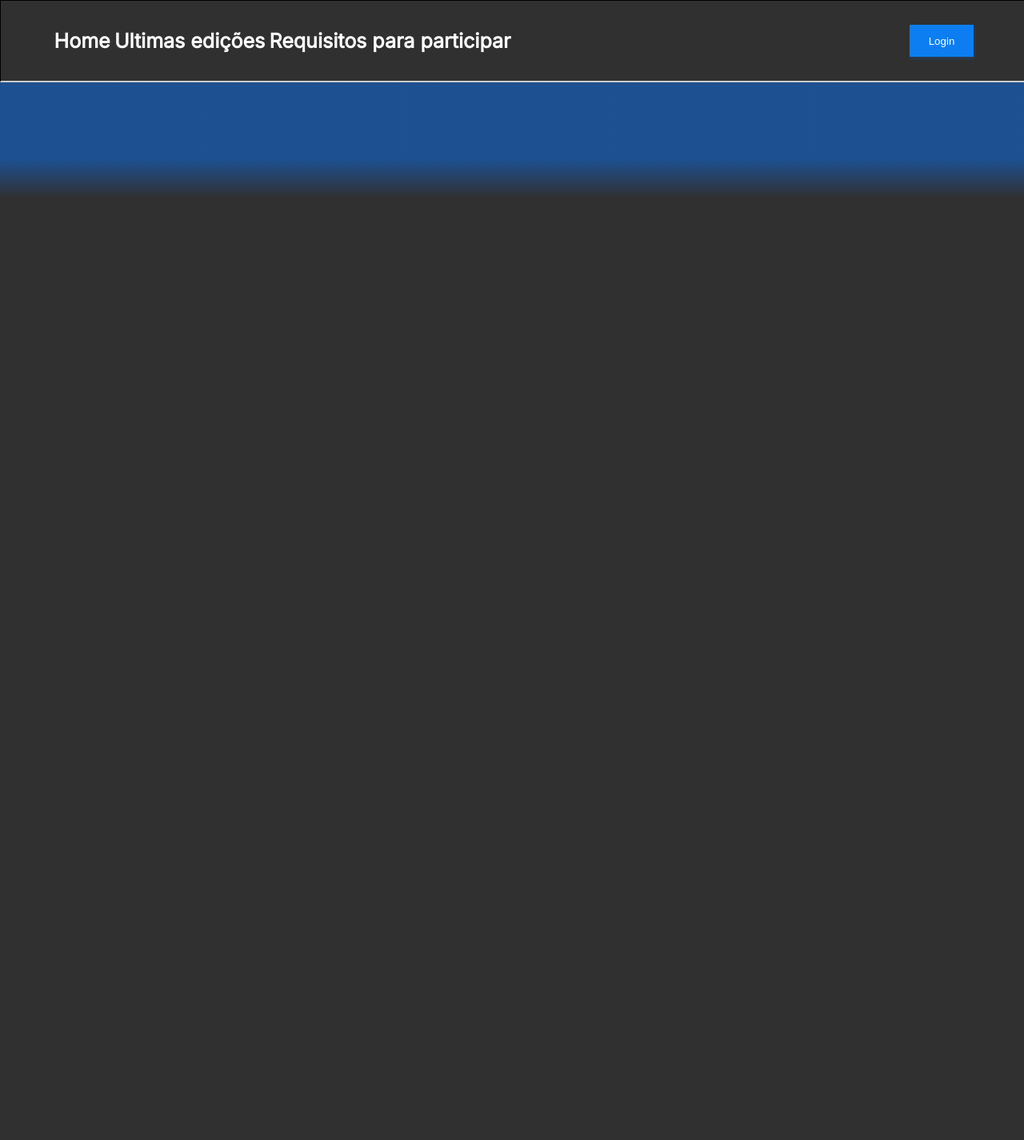
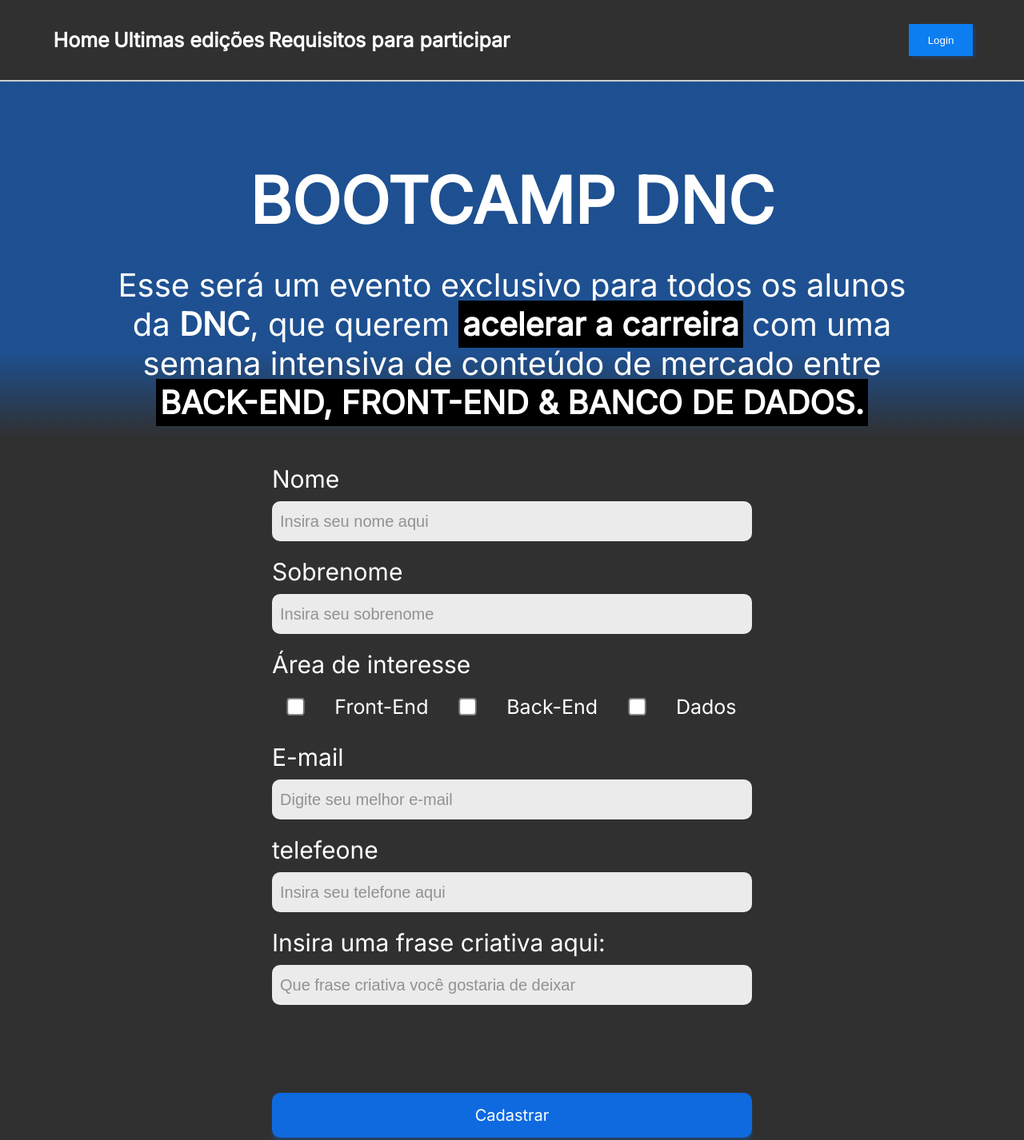
Before and after one commit to jhonscarvalho/bootcamp-DNC, a plain HTML site: page index.html in a window 1280 px wide. Shown: the top 1426 px of the page at 80% size. Before the commit the page ends 1000 px from the top, so only its background shows below. Drawn offline with Linux system fonts and the light colour scheme.

Commit message:
Adicionando sessão

```diff
--- a/index.html
+++ b/index.html
@@ -1,5 +1,6 @@
 <!DOCTYPE html>
 <html lang="pt-br">
+
 <head>
     <meta charset="UTF-8">
     <meta name="viewport" content="width=device-width, initial-scale=1.0">
@@ -7,6 +8,7 @@
     <title>BootCamp DNC</title>
 
 </head>
+
 <body>
     <nav id="principal">
         <div id="menu">
@@ -16,5 +18,61 @@
         </div>
         <button>Login</button>
     </nav>
+
+    <section>
+        <header>
+            <h1>
+                bootcamp dnc
+            </h1>
+
+            <h2>Esse será um evento exclusivo para todos os alunos<br>
+                da <strong>DNC</strong>, que querem <span class="destaque">acelerar a carreira</span> com uma<br>
+                semana intensiva de conteúdo de mercado entre<br>
+                <span class="destaque">BACK-END, FRONT-END & BANCO DE DADOS.</span>
+            </h2>
+        </header>
+
+        <form action="">
+            <div class="formGroup">
+                <label>Nome</label>
+                <input type="text" placeholder="Insira seu nome aqui">
+            </div>
+            <div class="formGroup">
+                <label>Sobrenome</label>
+                <input type="text" placeholder="Insira seu sobrenome">
+            </div>
+            <div class="formGroup">
+                <label>Área de interesse</label>
+                <div class="areaInteresse">
+                    <input type="checkbox" value="front">
+                    <label>Front-End</label>
+
+                    <input type="checkbox" value="back">
+                    <label>Back-End</label>
+
+                    <input type="checkbox" value="dados">
+                    <label>Dados</label>
+                </div>
+            </div>
+            <div class="formGroup">
+                <label>E-mail</label>
+                <input type="email" placeholder="Digite seu melhor e-mail">
+            </div>
+            <div class="formGroup">
+                <label>telefeone</label>
+                <input type="text" placeholder="Insira seu telefone aqui">
+            </div>
+            <div class="formGroup">
+                <label>Insira uma frase criativa aqui:</label>
+                <input type="text" placeholder="Que frase criativa você gostaria de deixar">
+            </div>
+
+            <input type="submit" value="Cadastrar">
+
+        </form>
+
+    </section>
+
 </body>
+
 </html>
--- a/styles.css
+++ b/styles.css
@@ -1,20 +1,27 @@
 /* IMPORTAÇÃO DE FONTE */
 @import url('https://fonts.googleapis.com/css2?family=Inter&display=swap');
+
+/* VARIÁVEIS GLOBAIS */
+:root {
+    --azul-dnc: #0C70F2;
+    --preto-dnc: #303030;
+    --cinza-hover: #C9C9C9;
+    --fonte-padrao: 'inter';
+}
 
 body {
     margin: 0px;
     padding: 0px;
     background: linear-gradient(180deg, rgba(12, 112, 242, 0.5)19.91%, rgba(12, 112, 242, 0)24.84%), #303030;
     background-repeat: no-repeat;
-    height: 1000px;
+    height: 2206px;
 }
 
 /* MENU PRINCIPAL */
 #principal {
     width: 100%;
     height: 100px;
-    border: 1px solid black;
-    background-color: #303030;
+    background-color: var(--preto-dnc);
     display: flex;
     justify-content: space-between;
     align-items: center;
@@ -31,7 +38,7 @@
 }
 
 #principal div a {
-    font-family: 'Inter', sans-serif;
+    font-family: var(--fonte-padrao);
     text-decoration: none;
     font-size: 25px;
     font-weight: 600;
@@ -39,7 +46,7 @@
 }
 
 #principal div a:hover {
-    color: #BABABA;
+    color: var(--cinza-hover);
 }
 
 #principal button {
@@ -49,6 +56,97 @@
     background-color: #0C7EF2;
     color: white;
     border: none;
-    box-shadow: 1px 2px 4px rgba(12, 117, 242, 0.25);
+    box-shadow: 3px 2px 4px rgba(12, 112, 242, 0.25);
     cursor: pointer;
 }
+
+/* SEÇÃO */
+section {
+    display: flex;
+    flex-direction: column;
+    align-items: center;
+}
+
+header h1 {
+    font-family: var(--fonte-padrao);
+    font-size: 80px;
+    font-weight: 800;
+    color: white;
+    text-transform: uppercase;
+    text-align: center;
+    margin-bottom: 20px;
+    margin-top: 100px;
+}
+
+header h2 {
+    font-family: var(--fonte-padrao);
+    font-size: 40px;
+    font-weight: 500;
+    color: white;
+    text-align: center;
+}
+
+header .destaque {
+    background-color: black;
+    font-weight: 700;
+    padding: 5px;
+}
+
+/* FORMULÁRIO */
+
+form {
+    font-family: var(--fonte-padrao);
+    font-size: 30px;
+    font-weight: 400;
+    color: white;
+    width: 600px;
+}
+
+.formGroup {
+    display: flex;
+    flex-direction: column;
+    margin-top: 10px;
+    margin-bottom: 10px;
+}
+
+form input {
+    border-radius: 10px;
+    border: 0px;
+    height: 30px;
+    font-size: 20px;
+    padding: 10px;
+    background-color: rgba(255, 255, 255, 0.9);
+}
+
+form label {
+    margin: 10px 0px 10px 0px;
+}
+
+form input::placeholder {
+    color: rgba(57, 57, 57, 0.5);
+}
+
+.areaInteresse {
+    display: flex;
+    justify-content: space-around;
+    align-items: center;
+}
+
+.areaInteresse label {
+    font-size: 25px;
+}
+
+input[type="checkbox"] {
+    transform: scale(1.7);
+}
+
+input[type="submit"] {
+    background-color: rgba(12, 112, 242, 0.9);
+    width: 600px;
+    height: 56px;
+    margin-top: 100px;
+    color: white;
+    box-shadow: 0px 6px 4px 0px rgba(12, 112, 242, 0.25);
+    cursor: pointer;
+    font-family: var(--fonte-padrao);
+}
```
